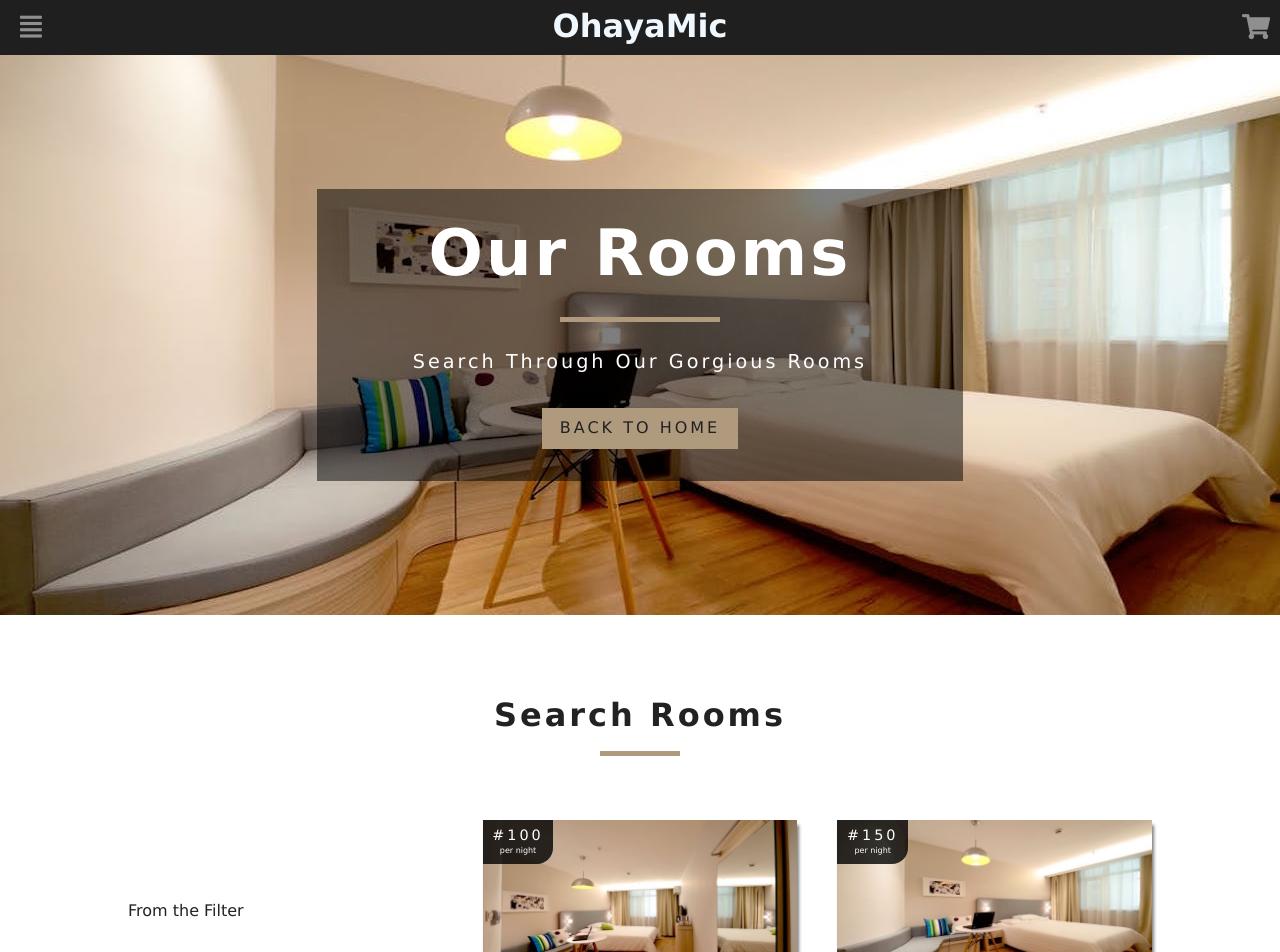
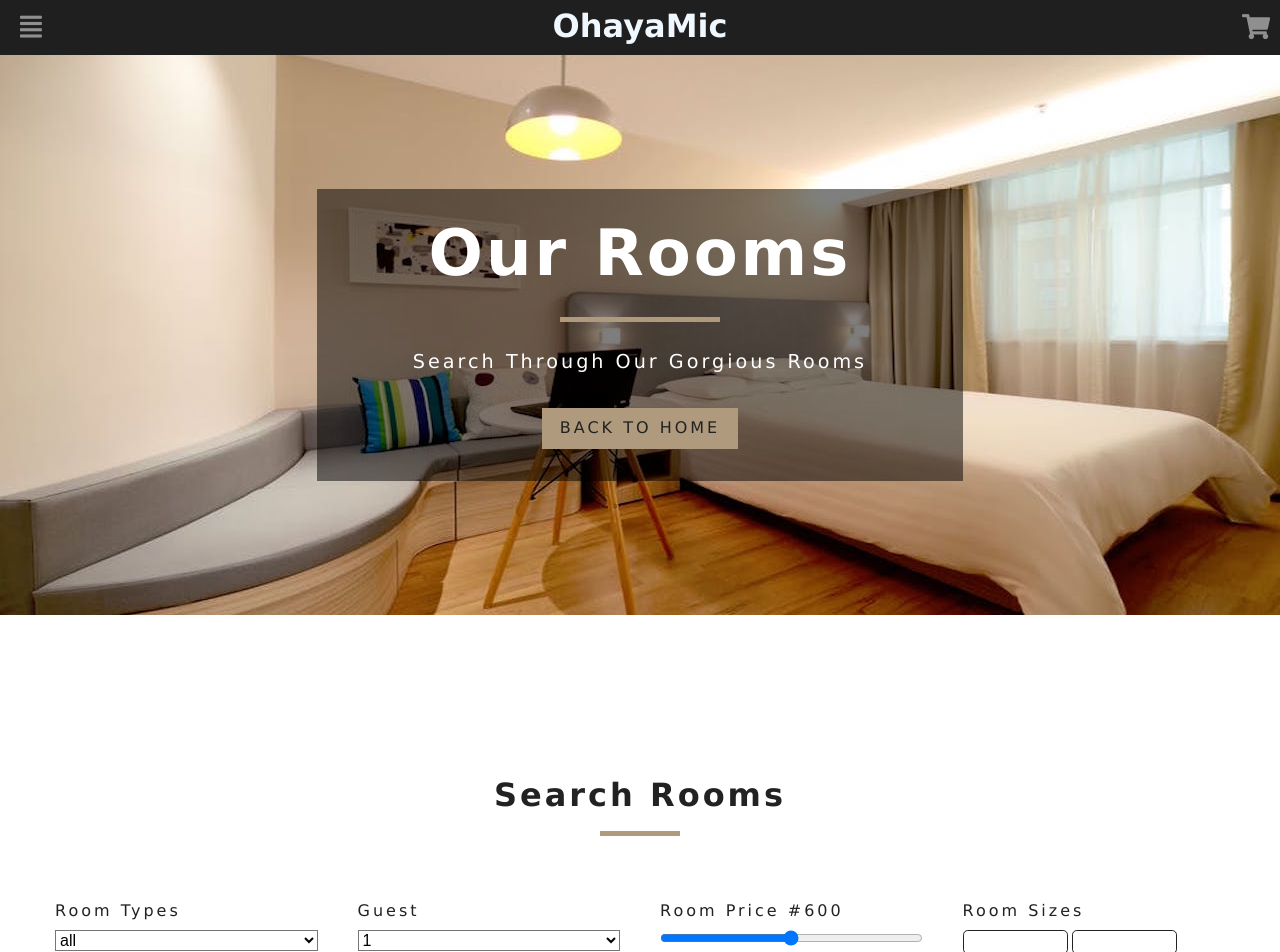
Before and after one commit to ohayamic/Mega-FoodApp-Recipe-AdvisoryApp, a React (Create React App) app: page /rooms in a window 1280 px wide. Shown: the top 952 px of the page. Built offline with nearby package versions, Linux system fonts and the light colour scheme.

Commit message:
Updated the filter component, added the necessary input for the input elements

```diff
--- a/src/Components/Context.js
+++ b/src/Components/Context.js
@@ -19,7 +19,7 @@ export class RoomsContextProvider extends Component {
        this.setState({
             rooms,
             featuredRooms,
-            sortedRooms:[],
+            sortedRooms:rooms,
             loaded : false
        })
     }
@@ -28,19 +28,12 @@ export class RoomsContextProvider extends Component {
     formatData(items){
     let itemTemplate = items.map((item)=>{
         let id = item.sys.id
-        let images = item.fields.images.map((image)=>{
-            return image.fields.file.url
-        })
+        let images = item.fields.images.map(image=>image.fields.file.url)
         // Put all data into an array
         let room = {...item.fields, images, id}
         return room
     })
     return itemTemplate
-    }
-
-    // function to sort things from the rooms data
-    sortedRooms(){
-
     }
     render() {
         return (
--- a/src/Components/Filter/Filter.js
+++ b/src/Components/Filter/Filter.js
@@ -1,14 +1,81 @@
+/* eslint-disable react-hooks/rules-of-hooks */
 import React from 'react'
 import {RoomsContext} from "../Context"
+import { Title } from "../Title/Title";
+import {useContext} from "react"
 import "./Filter.scss"
-const RoomsContextConsumer = RoomsContext.Consumer
+
+let RoomsContextConsumer = RoomsContext.Consumer
+
+// function for getting the list of values for the input elements
+const getUnique = (items, value) => {
+  return [...new Set(items.map(item => item[value]))];
+};
+
+
+
 export const Filter = () => {
+    const context = useContext(RoomsContext)
     return (
+        <RoomsContextConsumer >{(value)=>{
+            let { rooms} = value
+            console.log(rooms)
+            let {handleChange, minPrice, maxPrice, capacity, type, minSize, maxSize, pets, price, breakfast} = context
 
-        <RoomsContextConsumer >{()=>{
+            //Get the types from the rooms object
+            let types = getUnique(rooms, "type")
+            types=["all", ...types]
+            types = types.map((type, index)=>{
+                return(
+                    <option key={index}>
+                        {type}
+                    </option>
+                )
+            })
+
+
+            //Get persons from the rooms object
+            let persons = getUnique(rooms, "capacity")
+            persons = persons.map((person, index)=>{
+                return(
+                <option key={index}>
+                    {person}
+                </option>)
+            })
 
             return(
-                <div className="filter-container"> From the Filter</div>
+                <section className="filter-container">
+                    <Title title="search rooms"/>
+
+                    <form className="filter-form">
+                        <div className="form-group">
+                            <label>Room Types</label>
+                            <select name="type" id="type" className="form-control" onChange={handleChange} value={type}>
+                                {types}
+                            </select>
+                        </div>
+
+                        <div className="form-group">
+                            <label>guest</label>
+                            <select name="capacity" id="capacity" className="form-control" onChange={handleChange} value={capacity}>
+                                {persons}
+                            </select>
+                        </div>
+
+                        <div className="form-group">
+                            <label>Room price #600</label>
+                            <input type="range" min={minPrice} max={maxPrice} value={price} className="form-control" name="price"  onChange={handleChange}/>
+                        </div>
+                        <div className="form-group">
+                            <label>Room Sizes</label>
+                            <div className="size-inputs">
+                                <input type="text" id="minSize" name="minSize" value={minSize} className="size-input" onChange={handleChange}></input>
+                                <input type="text" id="maxSize" name="maxSize" value={maxSize} className="size-input" onChange={handleChange}></input>
+                            </div>
+
+                        </div>
+                     </form>
+                </section>
             )
         }}
 
--- a/src/Components/Rooms/Rooms.js
+++ b/src/Components/Rooms/Rooms.js
@@ -4,7 +4,6 @@ import {Filter} from "../Filter/Filter"
 import {Link} from "react-router-dom"
 import {SingleRoom} from "./SingleRoom"
 import { Banner } from "../Banner/Banner";
-import { Title } from "../Title/Title";
 import ImageGif from "../../images/gif/loading-arrow.gif"
 import {RoomsContext} from "../Context"
 import "./Rooms.scss"
@@ -15,7 +14,7 @@ export class Rooms extends React.Component {
     let {rooms, sortedRooms, loaded} = this.context
 
     // Get
-    const Rooms = !loaded ? rooms.map((room)=>{
+    const Rooms = !loaded ? sortedRooms.map((room)=>{
       return(
         <SingleRoom  room={room} key={room.id}/>
       )
@@ -29,10 +28,9 @@ export class Rooms extends React.Component {
         > <Link to="/" className="btn-primary">Back to Home</Link></Banner>
       </Hero>
       <div className="rooms">
-        <Title title="search rooms"/>
+        <Filter rooms={rooms}/>
         <div className="rooms-center">
-          <Filter />
-           {sortedRooms.length===0? Rooms: <p>Sorted rooms</p>}
+           {Rooms}
         </div>
       </div>
 
```
